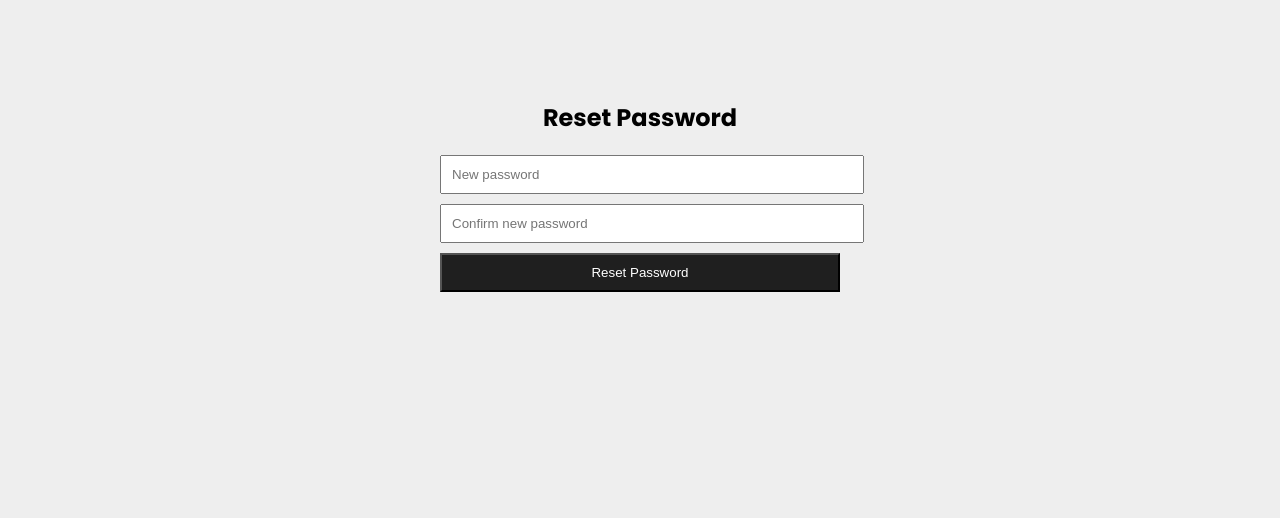
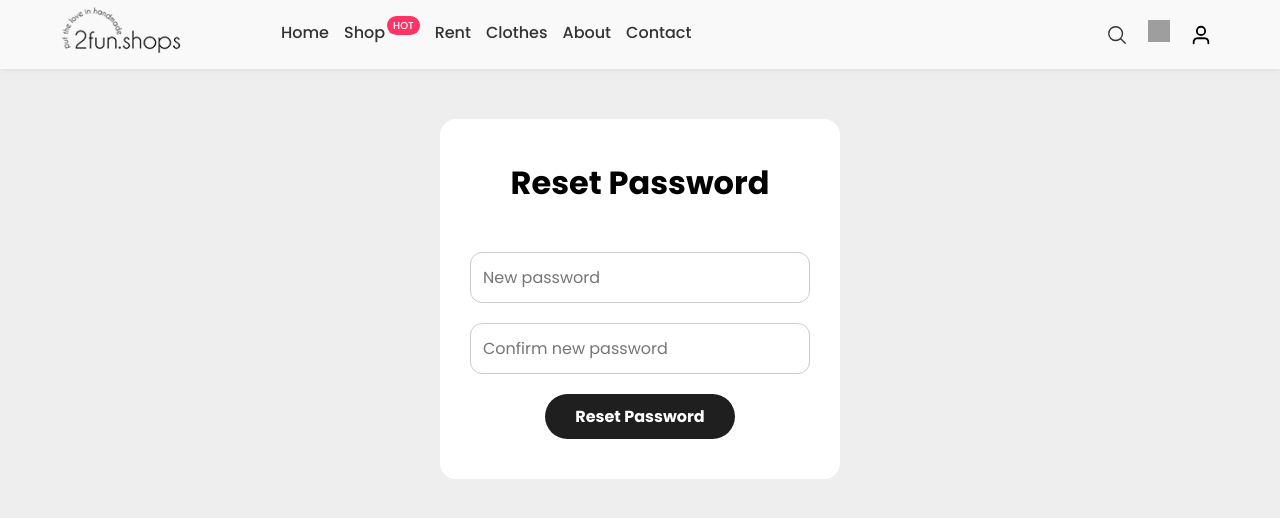
Before and after one commit to ITechEm/2fun-front, a Next.js app: page /reset-password in a window 1280 px wide. Shown: the top 518 px of the page. Built offline with nearby package versions, Linux system fonts and the light colour scheme; no server answers; grey boxes are pictures that could not be loaded.

Commit message:
reset password page

```diff
--- a/pages/reset-password.js
+++ b/pages/reset-password.js
@@ -1,6 +1,61 @@
 'use client';
+
 import { useState, useEffect } from "react";
 import { useRouter } from "next/router";
+import styled from "styled-components";
+import Layout from './layout2';
+import Center from '@/components/Center';
+import Input from '@/components/Input';
+import Button from '@/components/Button';
+
+const ColsWrapper = styled.div`
+  display: flex;
+  flex-direction: column;
+  align-items: center;
+  max-width: 400px;
+  margin: 50px auto;
+  background: white;
+  padding: 40px 30px;
+  border-radius: 16px;
+  text-align: center;
+`;
+
+const Title = styled.h2`
+  font-size: 32px;
+  text-align: center;
+  margin-bottom: 30px;
+`;
+
+const StyledInput = styled(Input)`
+  border-radius: 12px;
+  padding: 12px;
+  font-size: 16px;
+  width: 100%;
+  margin-top: 15px;
+`;
+
+const StyledButton = styled(Button)`
+  background-color: #1f1f1f;
+  color: white;
+  border-radius: 999px;
+  padding: 10px 30px;
+  font-weight: bold;
+  font-size: 16px;
+  margin-top: 15px;
+  text-align: center;
+  transition: background 0.2s ease-in-out;
+
+  &:hover {
+    background-color: #333;
+  }
+`;
+
+const Message = styled.p`
+  margin-top: 20px;
+  text-align: center;
+  color: ${(props) => (props.error ? "#e53935" : "#4caf50")};
+  font-weight: bold;
+`;
 
 export default function ResetPasswordPage() {
   const router = useRouter();
@@ -8,12 +63,16 @@ export default function ResetPasswordPage() {
   const [password, setPassword] = useState("");
   const [confirm, setConfirm] = useState("");
   const [message, setMessage] = useState("");
+  const [error, setError] = useState(false);
 
   const handleSubmit = async (e) => {
     e.preventDefault();
+    setMessage("");
+    setError(false);
 
     if (password !== confirm) {
       setMessage("Passwords do not match.");
+      setError(true);
       return;
     }
 
@@ -29,34 +88,35 @@ export default function ResetPasswordPage() {
       setTimeout(() => router.push("/account"), 2000);
     } else {
       setMessage(`❌ ${data.error || "Reset failed"}`);
+      setError(true);
     }
   };
 
   return (
-    <div style={{ maxWidth: 400, margin: "100px auto", textAlign: "center" }}>
-      <h2>Reset Password</h2>
-      <form onSubmit={handleSubmit}>
-        <input
+    <Layout>
+      <Center>
+        <ColsWrapper>
+          <Title>Reset Password</Title>
+          <form onSubmit={handleSubmit} style={{ width: "100%" }}>
+            <StyledInput
               type="password"
               placeholder="New password"
               value={password}
               onChange={(e) => setPassword(e.target.value)}
               required
-          style={{ display: "block", margin: "10px auto", padding: 10, width: "100%" }}
             />
-        <input
+            <StyledInput
               type="password"
               placeholder="Confirm new password"
               value={confirm}
               onChange={(e) => setConfirm(e.target.value)}
               required
-          style={{ display: "block", margin: "10px auto", padding: 10, width: "100%" }}
             />
-        <button type="submit" style={{ padding: 10, width: "100%", background: "#1f1f1f", color: "#fff" }}>
-          Reset Password
-        </button>
+            <StyledButton type="submit">Reset Password</StyledButton>
           </form>
-      {message && <p style={{ marginTop: 20 }}>{message}</p>}
-    </div>
+          {message && <Message error={error}>{message}</Message>}
+        </ColsWrapper>
+      </Center>
+    </Layout>
   );
 }
```
Lines whose indentation alone changed are shown as unchanged.
